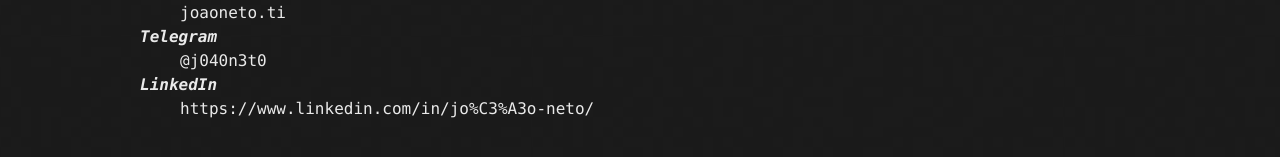
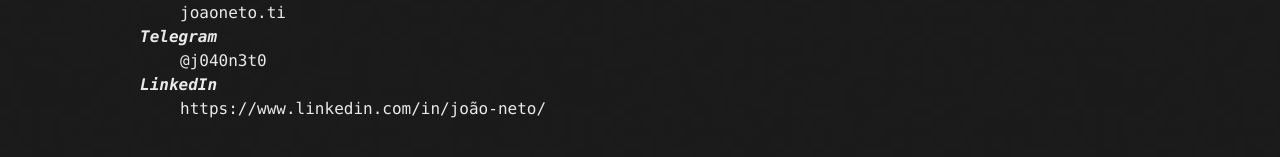
Before and after one commit to j040n3t0/j040n3t0.github.io, a Jekyll site: the page built from index.md, in a window 1280 px wide. Shown: the part 496-653 px from the top of the page. Built offline with Jekyll 4.4.1, drawn with Linux system fonts in a browser that asks for light colours; our own code applies the rules of GitHub Pages for plain Markdown files; some of the changed lines change nothing that is shown.

Commit message:
Update index.md

```diff
--- a/index.md
+++ b/index.md
@@ -12,5 +12,5 @@
 <dt>Telegram</dt>
 <dd>@j040n3t0</dd>
 <dt>LinkedIn</dt>
-<dd>https://www.linkedin.com/in/jo%C3%A3o-neto/</dd>
+<dd>https://www.linkedin.com/in/joão-neto/</dd>
 </dl>
```
